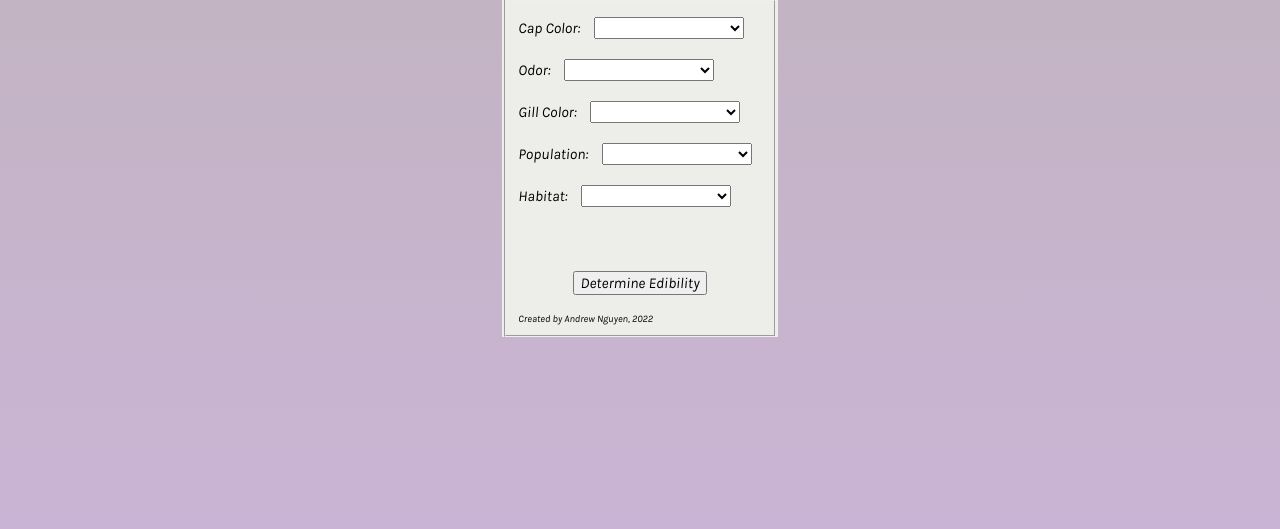
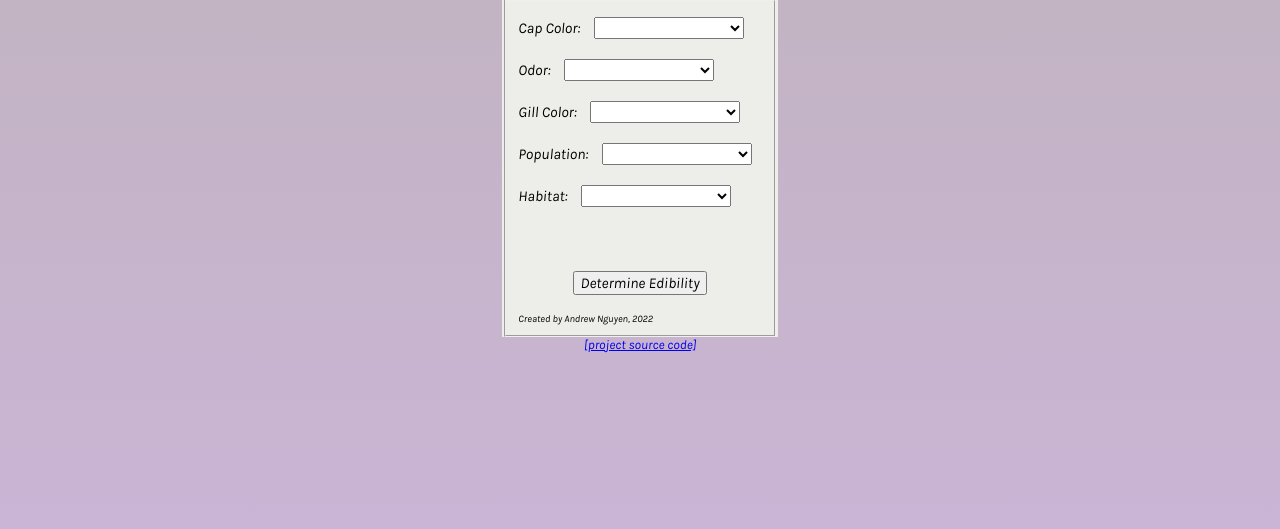
Before and after one commit to AndrwNgyn/mushroom-classification, a Flask app: page / in a window 1280 px wide. Shown: the part 239-768 px from the top of the page. Run offline with Flask 2, Linux system fonts and the light colour scheme.

Commit message:
Added hyperlink to source code
Just added a hyperlink to find source code in the project.

```diff
--- a/static/styles/style.css
+++ b/static/styles/style.css
@@ -50,6 +50,13 @@ p {
     font-size: 18px;
 }
 
+a {
+    font-family: 'Karla', sans-serif;
+    font-weight: 'Variable';
+    font-size: 13px;
+}
+
+
 select {
     font-family: 'Karla', sans-serif;
     font-weight: 'Variable';
--- a/templates/index.html
+++ b/templates/index.html
@@ -118,4 +118,6 @@
         </fieldset>
     </form>
 
+    <a href="https://github.com/AndrwNgyn/mushroom-classification">[project source code]</a>
+
 </body>
```
